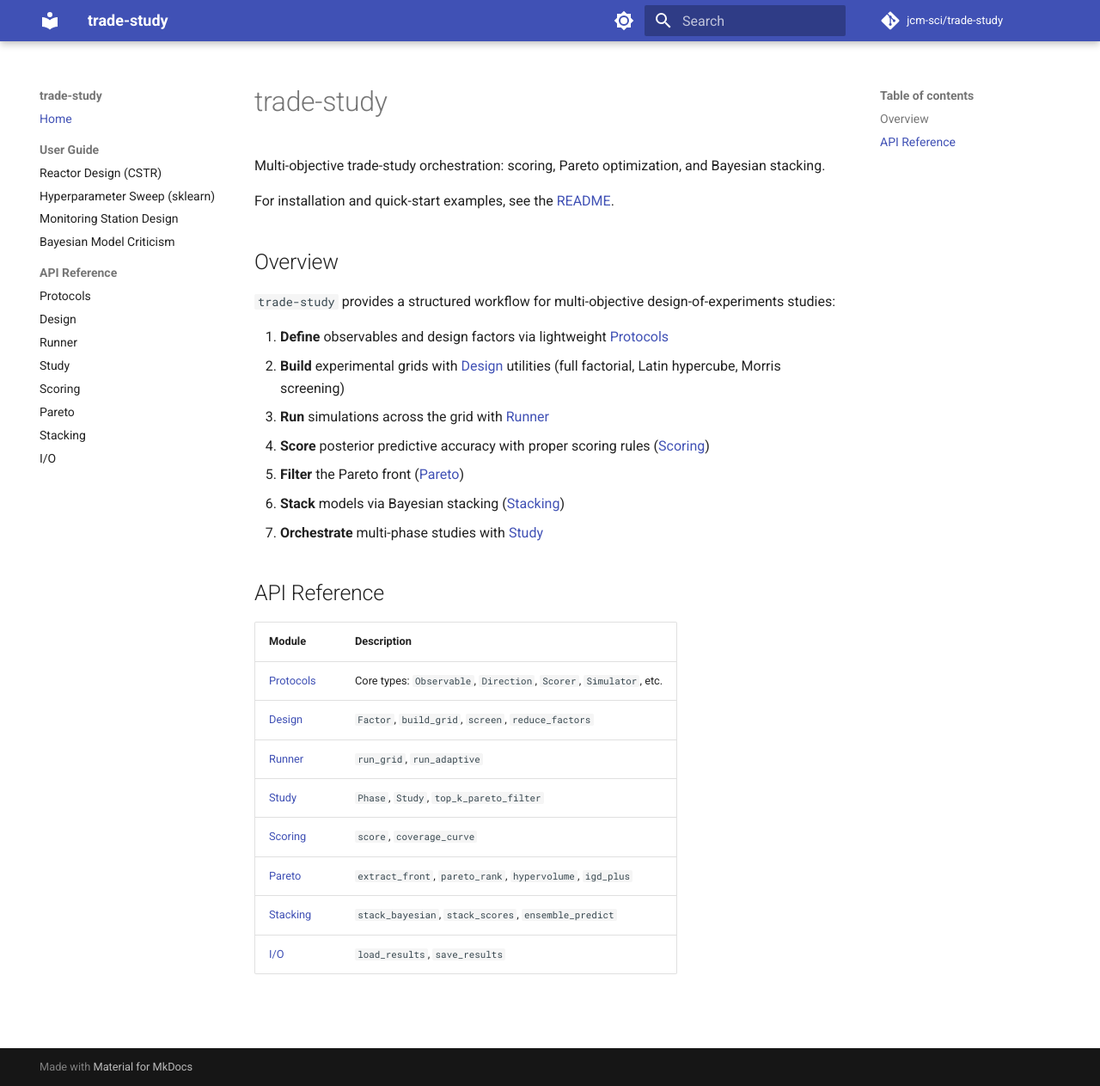
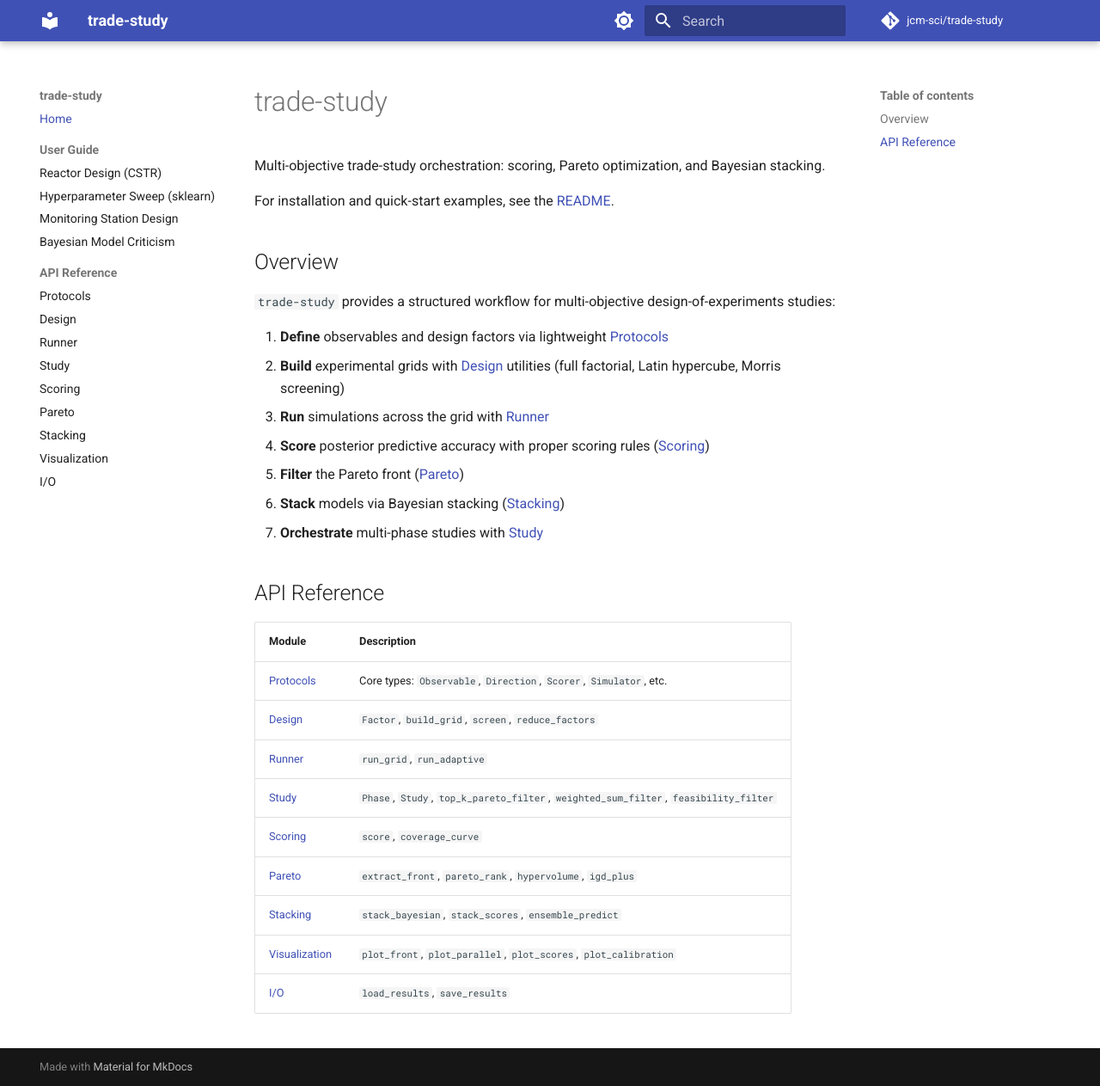
Before and after one commit to jcm-sci/trade-study, an MkDocs documentation site: the page built from docs/index.md, in a window 1280 px wide and 1263 px high. Shown: the whole window at 86% size. Built offline with MkDocs 1.6.1 and Material for MkDocs 9.7.7, drawn with Linux system fonts in a browser that asks for light colours; comment, search, counter and statistics services are not loaded.

Commit message:
docs: fix README signatures, add viz API page, complete study API docs
- Fix 4 incorrect call signatures in README quick-start and API
  overview: study.front(phase), study.front_hypervolume(phase, ref),
  hypervolume(front, ref_point, dirs), screen(n_trajectories=)
- Create docs/api/viz.md with mkdocstrings directives for plot_front,
  plot_parallel, plot_scores, plot_calibration
- Add weighted_sum_filter and feasibility_filter to docs/api/study.md
- Add Visualization row to docs/index.md overview table
- Update Study row in index.md to list all 3 filter functions
- Add Visualization entry to mkdocs.yml nav

```diff
--- a/docs/index.md
+++ b/docs/index.md
@@ -29,8 +29,9 @@
 | [Protocols](api/protocols.md) | Core types: `Observable`, `Direction`, `Scorer`, `Simulator`, etc. |
 | [Design](api/design.md) | `Factor`, `build_grid`, `screen`, `reduce_factors` |
 | [Runner](api/runner.md) | `run_grid`, `run_adaptive` |
-| [Study](api/study.md) | `Phase`, `Study`, `top_k_pareto_filter` |
+| [Study](api/study.md) | `Phase`, `Study`, `top_k_pareto_filter`, `weighted_sum_filter`, `feasibility_filter` |
 | [Scoring](api/scoring.md) | `score`, `coverage_curve` |
 | [Pareto](api/pareto.md) | `extract_front`, `pareto_rank`, `hypervolume`, `igd_plus` |
 | [Stacking](api/stacking.md) | `stack_bayesian`, `stack_scores`, `ensemble_predict` |
+| [Visualization](api/viz.md) | `plot_front`, `plot_parallel`, `plot_scores`, `plot_calibration` |
 | [I/O](api/io.md) | `load_results`, `save_results` |
--- a/mkdocs.yml
+++ b/mkdocs.yml
@@ -74,4 +74,5 @@
       - Scoring: api/scoring.md
       - Pareto: api/pareto.md
       - Stacking: api/stacking.md
+      - Visualization: api/viz.md
       - I/O: api/io.md
```
Also changed, not shown: README.md (+5 -5 lines), docs/api/study.md (+4 -0 lines), docs/api/viz.md (added, +11 -0 lines).
